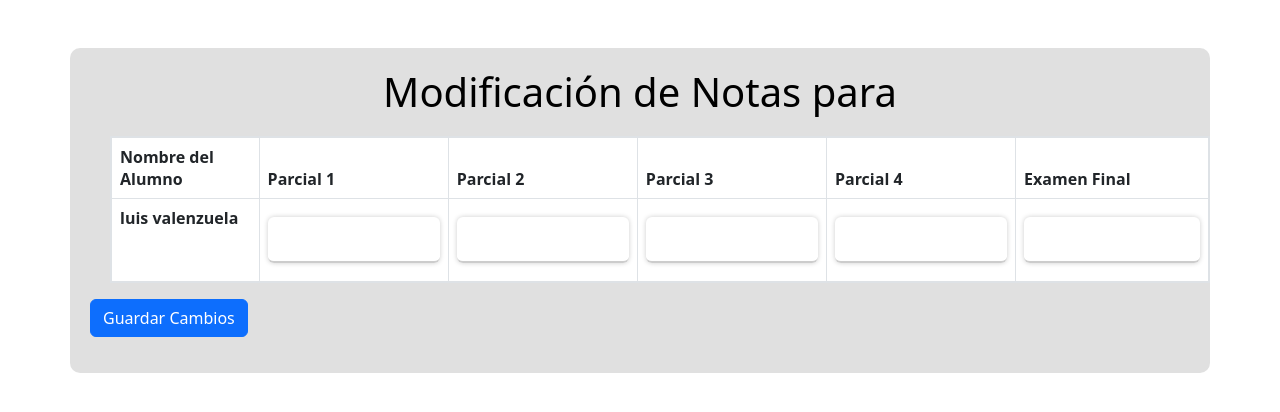
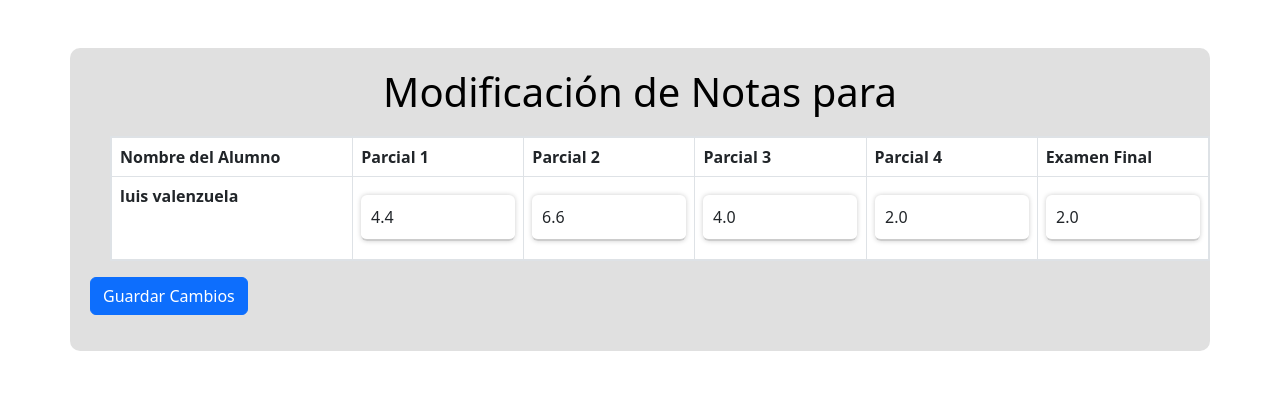
Before and after one commit to Franko9015/WebDocenteRegistroApp-Django32, a Django app: page /modificarnotas/1/ in a window 1280 px wide. Shown: the part 128-540 px from the top of the page. Run offline with Django 4.2, Linux system fonts and the light colour scheme; data comes from the database, SQL or seed files in the repository; both versions use the stored data as it was after the commit; some libraries are stand-ins or nearby versions.

Commit message:
bug de notas solucionado

```diff
--- a/RegistroAppDocente/models.py
+++ b/RegistroAppDocente/models.py
@@ -60,7 +60,7 @@ class Alumno(models.Model):
     id = models.AutoField(primary_key=True)
     usera = models.OneToOneField(User, on_delete=models.CASCADE, default=None, null=True)
     fecha_nacimiento = models.DateField(null=True, blank=True)
-    foto_alumno = models.ImageField(upload_to='foto', null=True, blank=True, default='foto/fotodefault.png')
+    foto_alumno = models.ImageField(upload_to='foto', null=True, blank=True, default='media/foto/fotodefault.png')
     curso = models.ForeignKey(Curso, on_delete=models.CASCADE, default=None, null=True)
     asistencias = models.PositiveIntegerField(default=0)
     Reprobado = models.BooleanField(default=False)
@@ -85,7 +85,7 @@ class Alumno(models.Model):
 class Profesor(models.Model):
     id = models.AutoField(primary_key=True)
     userp = models.OneToOneField(User, on_delete=models.CASCADE, default=None, null=True)
-    foto_perfil = models.ImageField(upload_to='foto', null=True, blank=True, default='foto/fotodefault.png')
+    foto_perfil = models.ImageField(upload_to='foto', null=True, blank=True, default='media/foto/fotodefault.png')
     cursos = models.ManyToManyField(Curso)
     titulo = models.CharField(max_length=100)
     materia = models.ForeignKey(Materia, on_delete=models.CASCADE)
--- a/RegistroAppDocente/templates/modificarnotas.html
+++ b/RegistroAppDocente/templates/modificarnotas.html
@@ -23,15 +23,17 @@
                 </thead>
                 <tbody>
                     {% for alumno in alumnos %}
-                    <tr>
-                        <td>{{alumno.usera.first_name}} {{alumno.usera.last_name}}</td>
-                        <td><input type="number" class="form-control" name="parcial1_{{ alumno.id }}" value="{{ alumno.notas.parcial1 }}"></td>
-                        <td><input type="number" class="form-control" name="parcial2_{{ alumno.id }}" value="{{ alumno.notas.parcial2 }}"></td>
-                        <td><input type="number" class="form-control" name="parcial3_{{ alumno.id }}" value="{{ alumno.notas.parcial3 }}"></td>
-                        <td><input type="number" class="form-control" name="parcial4_{{ alumno.id }}" value="{{ alumno.notas.parcial4 }}"></td>
-                        <td><input type="number" class="form-control" name="examen_final_{{ alumno.id }}" value="{{ alumno.notas.examen_final }}"></td>
-                    </tr>
+                    {% for nota in alumno.notas_set.all %}
+                        <tr>
+                            <td>{{alumno.usera.first_name}} {{alumno.usera.last_name}}</td>
+                            <td><input type="number" step="0.1" min="1.0" max="7.0" class="form-control" name="parcial1_{{ nota.id }}" value="{{ nota.parcial1 }}"></td>
+                            <td><input type="number" step="0.1" min="1.0" max="7.0" class="form-control" name="parcial2_{{ nota.id }}" value="{{ nota.parcial2 }}"></td>
+                            <td><input type="number" step="0.1" min="1.0" max="7.0" class="form-control" name="parcial3_{{ nota.id }}" value="{{ nota.parcial3 }}"></td>
+                            <td><input type="number" step="0.1" min="1.0" max="7.0" class="form-control" name="parcial4_{{ nota.id }}" value="{{ nota.parcial4 }}"></td>
+                            <td><input type="number" step="0.1" min="1.0" max="7.0" class="form-control" name="examen_final_{{ nota.id }}" value="{{ nota.examen_final }}"></td>
+                        </tr>
                     {% endfor %}
+                {% endfor %}
                 </tbody>
             </table>
             <button type="submit" class="btn btn-primary">Guardar Cambios</button>
--- a/RegistroAppDocente/views.py
+++ b/RegistroAppDocente/views.py
@@ -138,11 +138,12 @@ def modificarnotas(request, curso_id):
     curso = Curso.objects.get(id=curso_id)
 
     # Obtén una lista de alumnos en este curso
-    alumnos = Alumno.objects.filter(curso=curso)
+    alumnos = Alumno.objects.filter(curso=curso).prefetch_related('notas_set')
 
     if request.method == 'POST':
         # Maneja el formulario de modificación de notas y guarda los cambios en la base de datos
         for alumno in alumnos:
+            # Obtiene los valores de las notas del formulario
             parcial1 = request.POST.get(f'parcial1_{alumno.id}')
             parcial2 = request.POST.get(f'parcial2_{alumno.id}')
             parcial3 = request.POST.get(f'parcial3_{alumno.id}')
@@ -151,13 +152,14 @@ def modificarnotas(request, curso_id):
 
             # Realiza la validación de los valores antes de guardarlos
             try:
+                # Convierte los valores a Decimal si existen, de lo contrario, establece en None
                 parcial1 = Decimal(parcial1) if parcial1 else None
                 parcial2 = Decimal(parcial2) if parcial2 else None
                 parcial3 = Decimal(parcial3) if parcial3 else None
                 parcial4 = Decimal(parcial4) if parcial4 else None
                 examen_final = Decimal(examen_final) if examen_final else None
             except (ValueError, TypeError):
-                # Establece un mensaje de error
+                # Establece un mensaje de error si los valores no son válidos
                 error_message = "Hubo un error al procesar los valores de las notas. Asegúrate de ingresar números válidos."
                 messages.error(request, error_message)
             else:
@@ -179,9 +181,15 @@ def modificarnotas(request, curso_id):
 
     return render(request, "modificarnotas.html", {'curso': curso, 'alumnos': alumnos})
 
+
 def notas(request):
-    cursos = Curso.objects.all()  # Obtén una lista de todos los cursos
-
+    cursos = Curso.objects.all().annotate(
+        cantidad_alumnos=Subquery(
+            Alumno.objects.filter(curso=OuterRef('pk')).values('curso').annotate(
+                num_alumnos=Count('curso')
+            ).values('num_alumnos')[:1]
+        )
+    )
     return render(request, "notas.html", {'cursos': cursos})
 
 
```
Also changed, not shown: RegistroAppDocente/migrations/0019_alter_alumno_foto_alumno_alter_profesor_foto_perfil.py (added), db.sqlite3.
